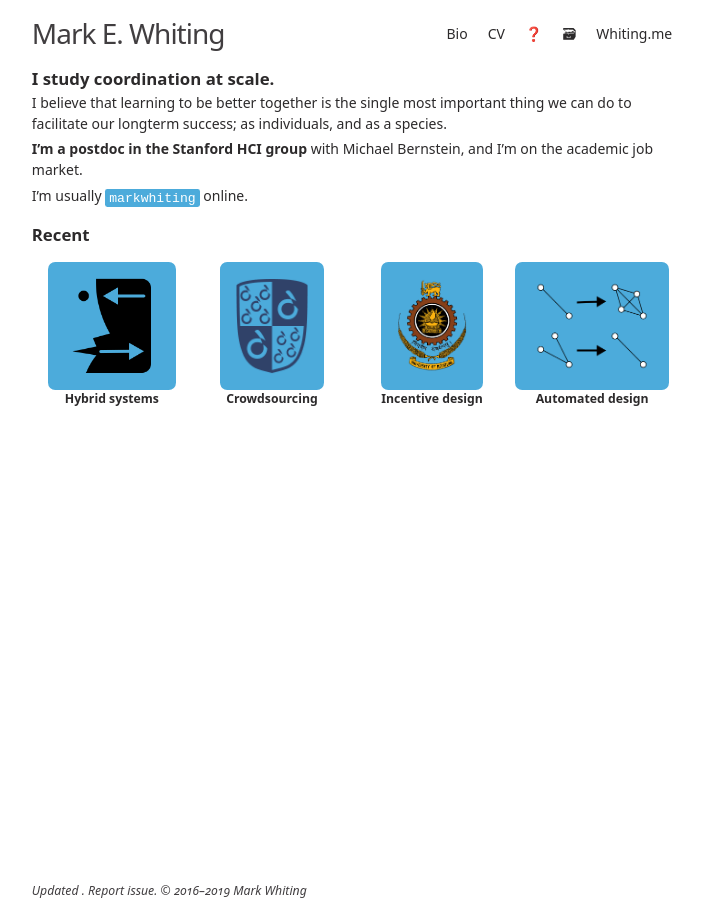
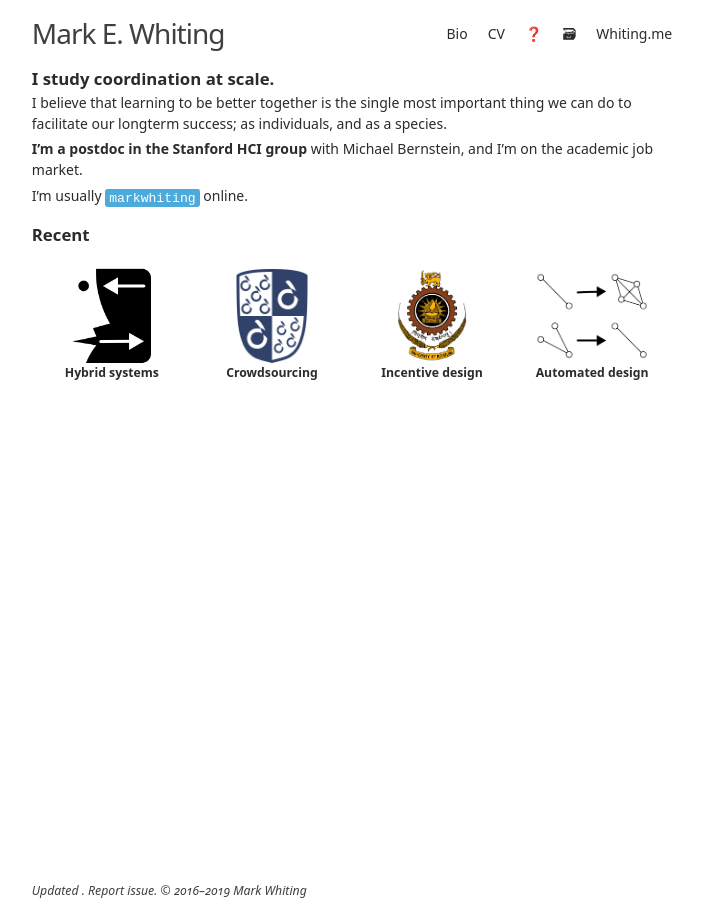
Before and after one commit to markwhiting/Whiting.me, a Jekyll site: the page built from index.md, in a window 1280 px wide. Shown: the whole page, without its empty margins (288-991 px from the left). Built offline with Jekyll 4.4.1, drawn with Linux system fonts in a browser that asks for light colours.

Commit message:
Updated dark mode to keep front page images clear when possible.

```diff
--- a/_sass/minima.scss
+++ b/_sass/minima.scss
@@ -23,10 +23,12 @@
   --dark-grey: hsla(330, 2.3%, 35%, 1);
   --dark-grey-dark: hsla(330, 2.3%, 25%, 1);
   --dark-grey-light: hsla(330, 2.3%, 45%, 1);
+  --shadow-dark: rgba(0, 0, 0, 0.298039);
 
   --light-grey: hsla(0, 0%, 70%, 1);
   --light-grey-dark: hsla(0, 0%, 60%, 1);
   --light-grey-light: hsla(0, 0%, 80%, 1);
+  --shadow-light: rgba(255, 255, 255, 0.198039);
 
   --blue: hsla(200, 100%, 40%, 1);
   --transparent-blue: hsla(200, 100%, 40%, 0.7);
@@ -47,8 +49,9 @@
   --alt-brand-color: var(--orange);
   --transparent-brand-color: var(--transparent-blue);
   --very-transparent-brand-color: var(--very-transparent-blue);
-  yy--transparent-alt-brand-color: var(--very-transparent-orange);
+  --transparent-alt-brand-color: var(--very-transparent-orange);
   --dark-brand-color: var(--dark-blue);
+  --shadow-color: var(--shadow-dark);
 
   @media (prefers-color-scheme: dark) {
     --text-color: var(--light);
@@ -59,10 +62,10 @@
     --brand-color: var(--orange);
     --alt-brand-color: var(--blue);
     --transparent-brand-color: var(--transparent-orange);
-    transparent-alt-brand-color--transparent-alt-brand-color: var(
-      --very-transparent-blue
-    );
+    --very-transparent-brand-color: var(--very-transparent-orange);
+    --transparent-alt-brand-color: var(--very-transparent-blue);
     --dark-brand-color: var(--dark-orange);
+    --shadow-color: var(--shadow-light);
   }
 }
 
--- a/_sass/minima/_layout.scss
+++ b/_sass/minima/_layout.scss
@@ -175,7 +175,7 @@
   p > img {
     border-radius: 1.5 * $spacing-unit;
     max-width: 20rem;
-    box-shadow: rgba(0, 0, 0, 0.298039) 0px 25px 70px -14px;
+    box-shadow: var(--shadow-color) 0px 25px 70px -14px;
   }
 }
 
@@ -200,15 +200,16 @@
   display: block;
   color: var(--text-color);
   font-size: $small-font-size;
+  // background: var(--very-transparent-brand-color);
+  border-radius: 1.5 * $spacing-unit;
+  padding: 0.2rem;
+  margin: 0.2rem;
 }
 
 .post-image {
-  padding: 1rem;
   margin: auto;
   display: block;
   height: 6rem;
-  background: var(--transparent-brand-color);
-  border-radius: 1.5 * $spacing-unit;
 }
 
 /**
```
